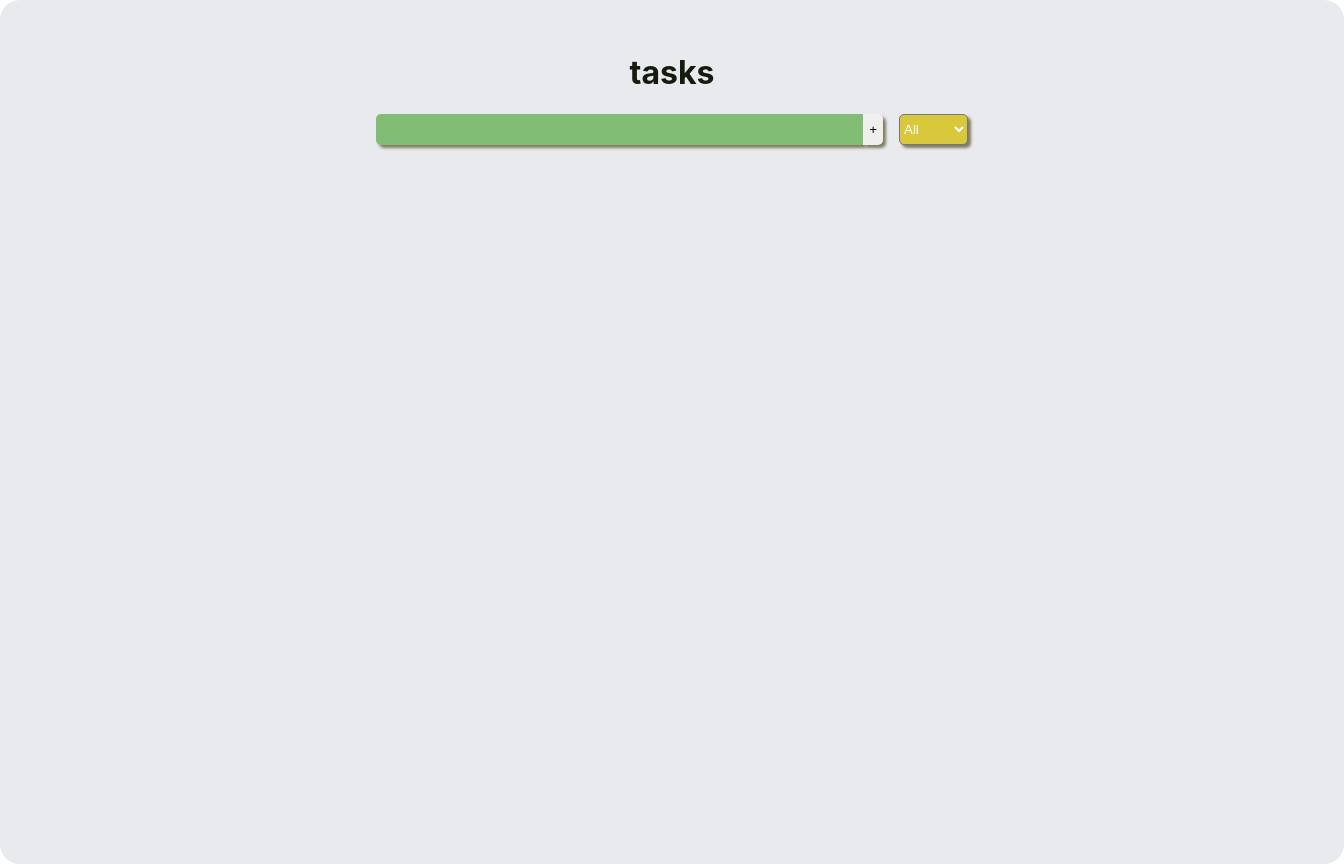
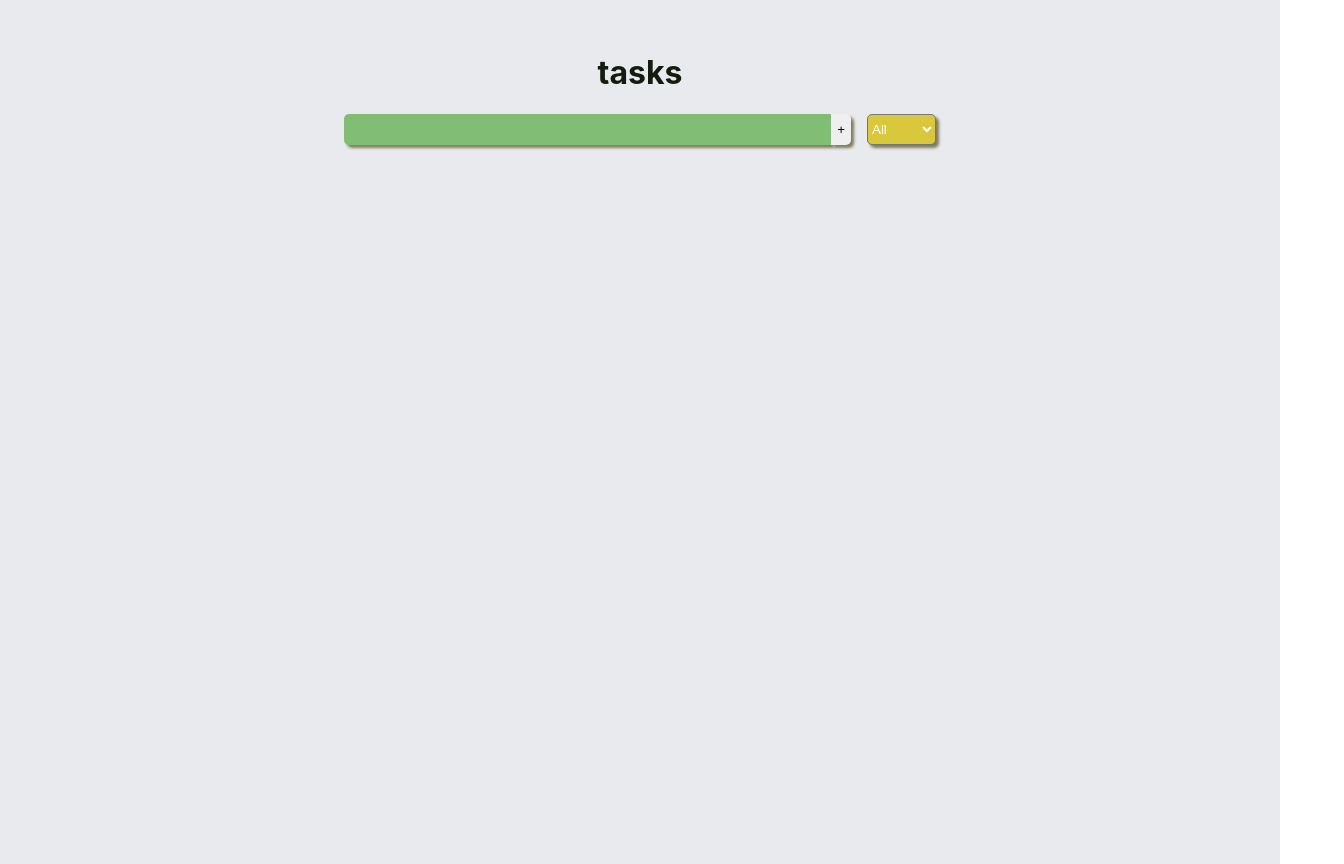
Before and after one commit to Ch-alireza021/Cw-19, a React (Create React App) app: page / in a window 1280 px wide. Shown: the whole page, 1344 px wide, since content can reach past the window. Built offline with nearby package versions, Linux system fonts and the light colour scheme.

Commit message:
fix : width scroll

```diff
--- a/src/App.module.css
+++ b/src/App.module.css
@@ -1,12 +1,11 @@
 .app_container {
-  width: 100%;
-  height: 100vh;
+  /* width: 100%; */
+  min-height: 100vh;
   display: flex;
   flex-direction: column;
   align-items: center;
   gap: 2rem;
   padding: 2rem;
-  border-radius: 20px;
   background-color:#e8eaed;
   color: #141c0d;
 }
```
